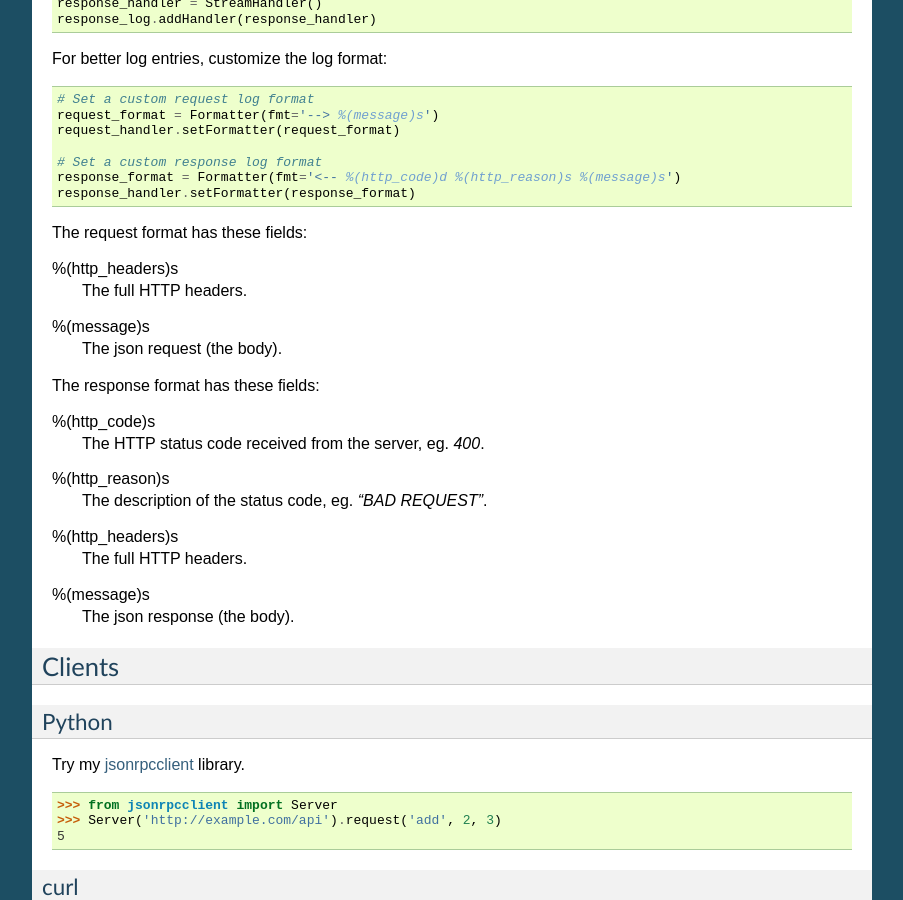
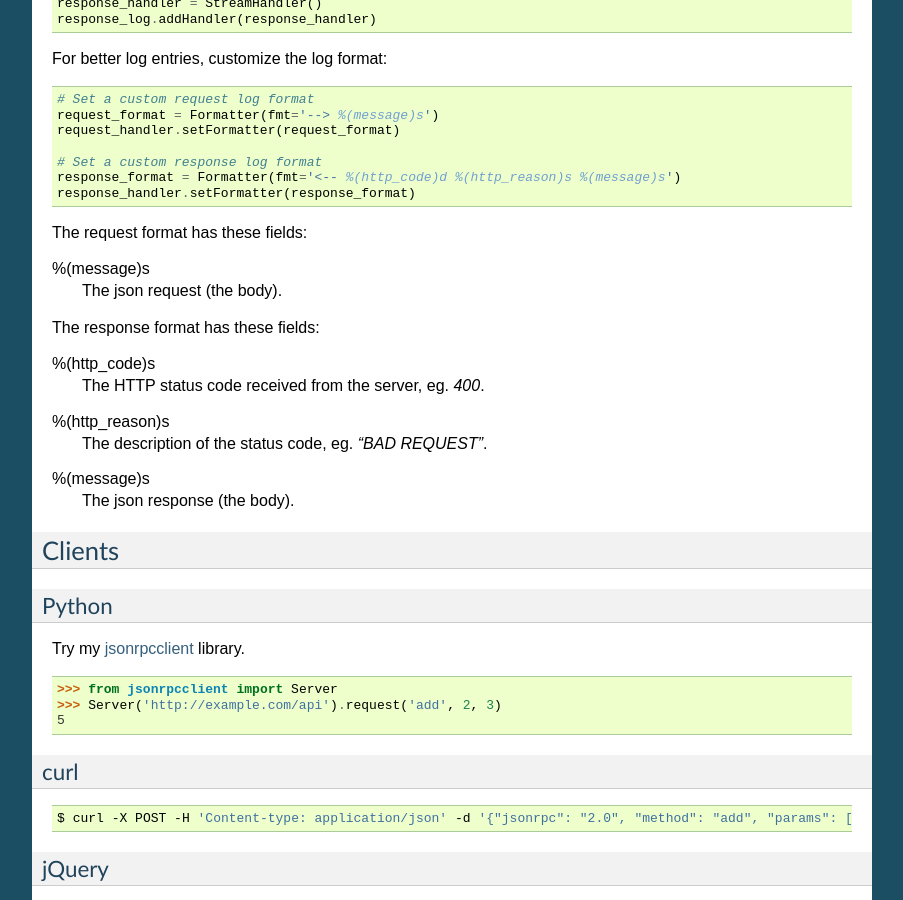
Before and after one commit to explodinglabs/jsonrpcserver, a Sphinx documentation site: the page built from doc/index.rst, in a window 1280 px wide and 900 px high, scrolled down 2192 px. Shown: the whole window, without its empty margins (198-1101 px from the left). Built offline with Sphinx 7.4.7, drawn with Linux system fonts in a browser that asks for light colours.

Commit message:
Removed http_headers from docs, no longer relavent.

```diff
--- a/doc/index.rst
+++ b/doc/index.rst
@@ -140,9 +140,6 @@ For better log entries, customize the log format::
 
 The request format has these fields:
 
-%(http_headers)s
-    The full HTTP headers.
-
 %(message)s
     The json request (the body).
 
@@ -153,9 +150,6 @@ The response format has these fields:
 
 %(http_reason)s
     The description of the status code, eg. *"BAD REQUEST"*.
-
-%(http_headers)s
-    The full HTTP headers.
 
 %(message)s
     The json response (the body).
```
